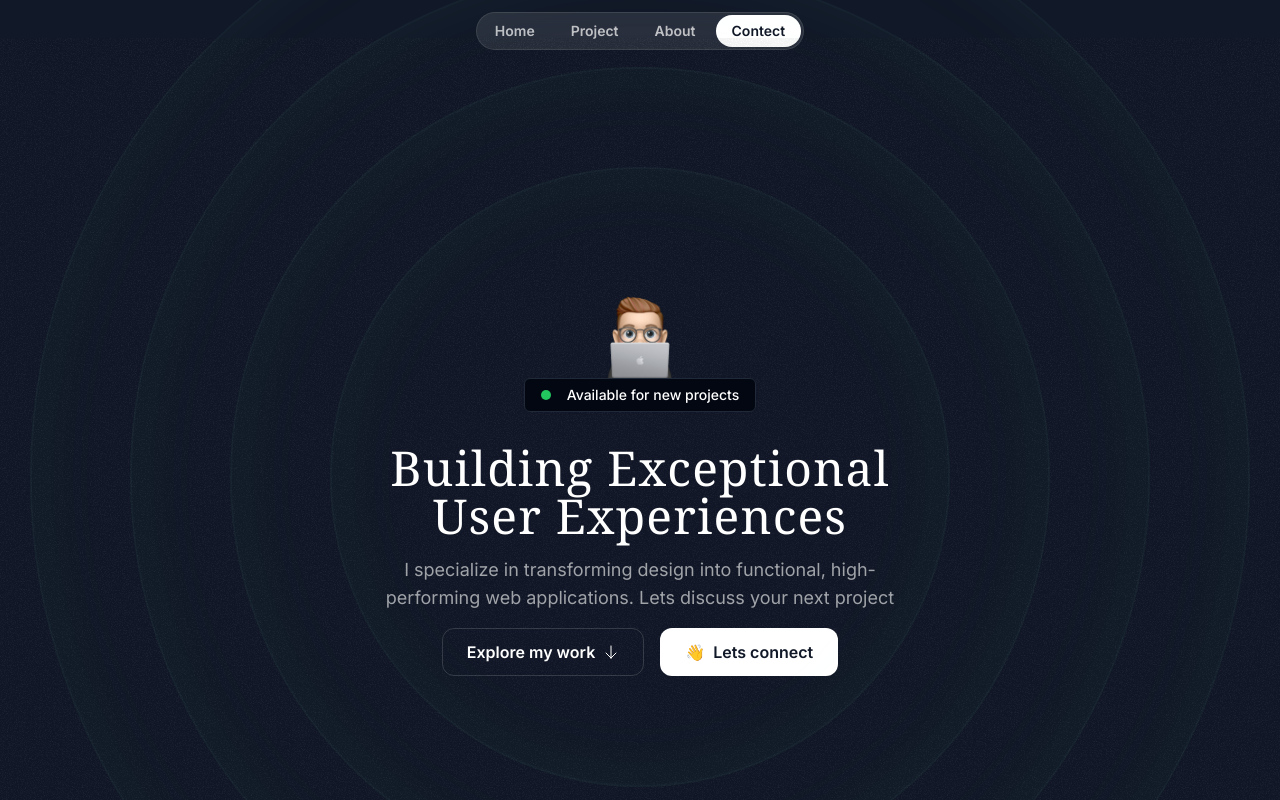
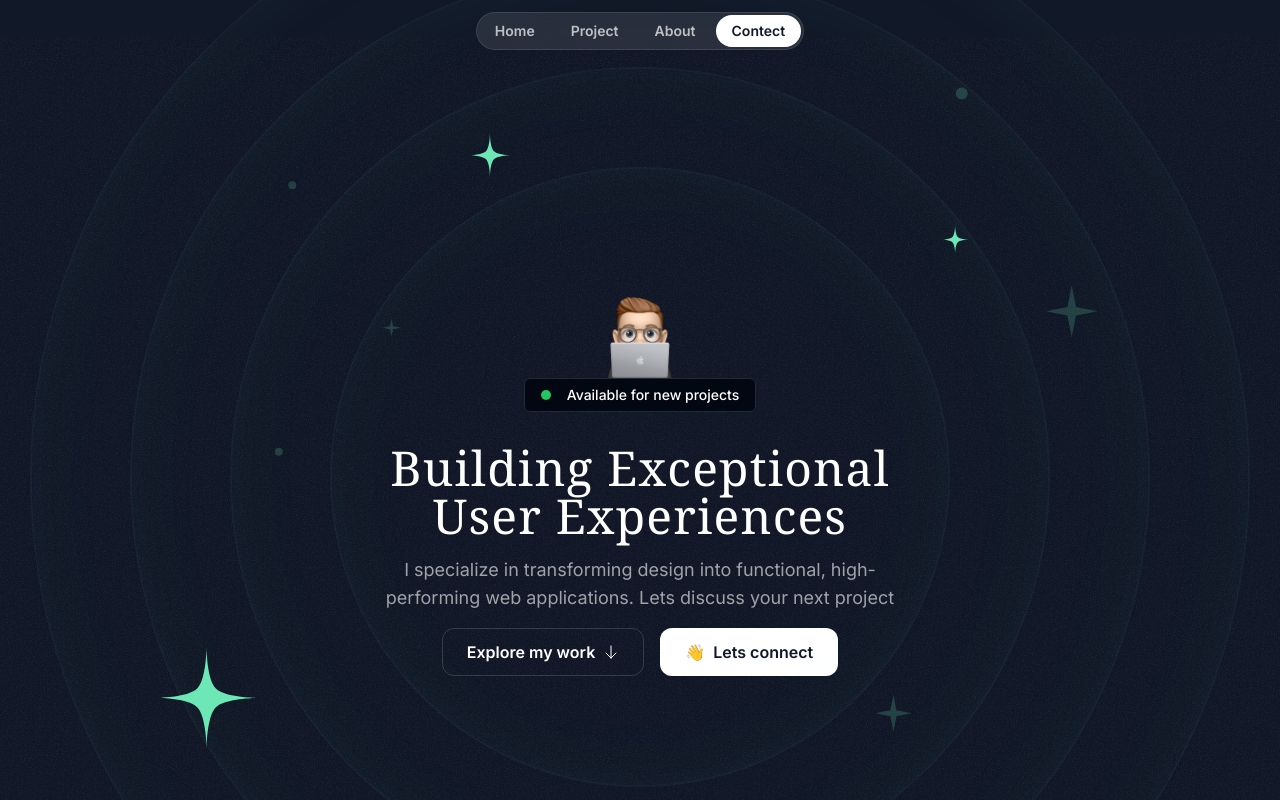
Before and after one commit to shivanibhadauria/portfolioNextjs, a Next.js app: page / in a window 1280 px wide. Shown: the top 800 px of the page. Built offline with nearby package versions, Linux system fonts and the light colour scheme; a web font is replaced by a local one.

Commit message:
animation bg added

```diff
--- /dev/null
+++ b/src/components/Orbit.tsx
@@ -0,0 +1,30 @@
+import React, { PropsWithChildren } from "react";
+import { Transform } from "stream";
+
+const Orbit = ({
+  children,
+  size,
+  rotation,
+}: PropsWithChildren<{ size: number; rotation: number }>) => {
+  return (
+    <div className=" top-1/2 left-1/2 absolute -translate-x-1/2 -translate-y-1/2  ">
+      <div
+        className="flex items-start justify-start   "
+        style={{
+          transform: `rotate(${rotation}deg)`,
+          height: `${size}px`,
+          width: `${size}px`,
+        }}
+      >
+        <div
+          className="  inline-flex "
+          style={{ transform: `rotate(${rotation * -1}deg)` }}
+        >
+          {children}
+        </div>
+      </div>
+    </div>
+  );
+};
+
+export default Orbit;
--- a/src/sections/Header.tsx
+++ b/src/sections/Header.tsx
@@ -1,6 +1,6 @@
 export const Header = () => {
   return (
-    <div className="flex items-center sticky justify-center  top-3  ">
+    <div className="flex items-center sticky justify-center  z-10 top-3 overflow-hidden  ">
       <nav className="flex  bg-white/10 p-0.5   gap-1 border border-white/10 rounded-full backdrop-blur ">
         <a href="#" className=" nav-item ">
           Home
--- a/src/sections/Hero.tsx
+++ b/src/sections/Hero.tsx
@@ -2,6 +2,9 @@ import Image from "next/image";
 import mememojiImage from "../assets/images/memoji-computer.png";
 import Arrowdown from "../assets/icons/arrow-down.svg";
 import grain from "../assets/images/grain.jpg";
+import Star from "../assets/icons/star.svg";
+import Sparkle from "../assets/icons/sparkle.svg";
+import Orbit from "../components/Orbit";
 
 export const HeroSection = () => {
   return (
@@ -14,6 +17,36 @@ export const HeroSection = () => {
       <div className=" size-[820px]  hero-ring "> </div>
       <div className=" size-[1020px]  hero-ring "> </div>
       <div className=" size-[1220px]  hero-ring "> </div>
+
+      <Orbit size={800} rotation={-72}>
+        <Star className=" text-emerald-300 size-28  " />
+      </Orbit>
+      <Orbit size={550} rotation={20}>
+        <Star className=" text-emerald-300 size-12  " />
+      </Orbit>
+      <Orbit size={590} rotation={98}>
+        <Star className=" text-emerald-300 size-8  " />
+      </Orbit>
+      <Orbit size={430} rotation={-14}>
+        <Sparkle className=" text-emerald-300/20 size-5  " />
+      </Orbit>
+
+      <Orbit size={530} rotation={178}>
+        <Sparkle className=" text-emerald-300/20 size-10  " />
+      </Orbit>
+      <Orbit size={710} rotation={114}>
+        <Sparkle className=" text-emerald-300/20 size-14  " />
+      </Orbit>
+      <Orbit size={720} rotation={85}>
+        <div className=" bg-emerald-300/20 size-3 rounded-full  "></div>
+      </Orbit>
+      <Orbit size={520} rotation={-41}>
+        <div className=" bg-emerald-300/20 size-2 rounded-full  "></div>
+      </Orbit>
+      <Orbit size={650} rotation={-5}>
+        <div className=" bg-emerald-300/20 size-2 rounded-full  "></div>
+      </Orbit>
+
       <div className="container">
         <div className=" flex flex-col items-center">
           <Image className="size-[100px]  " src={mememojiImage} alt="memoji" />
```
